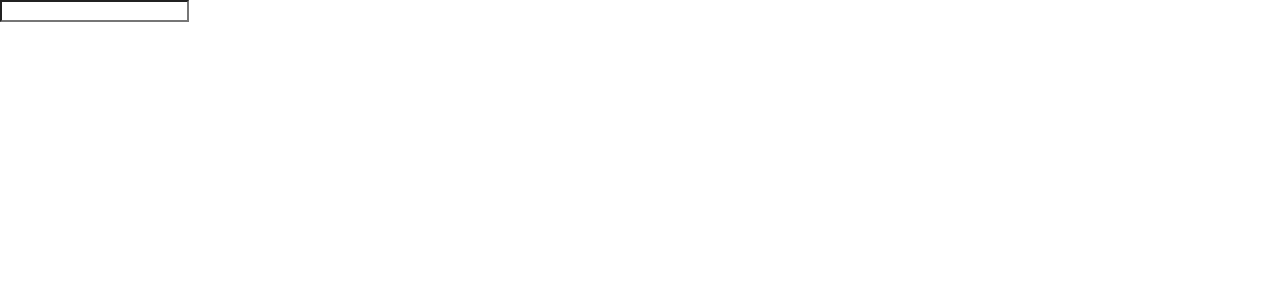
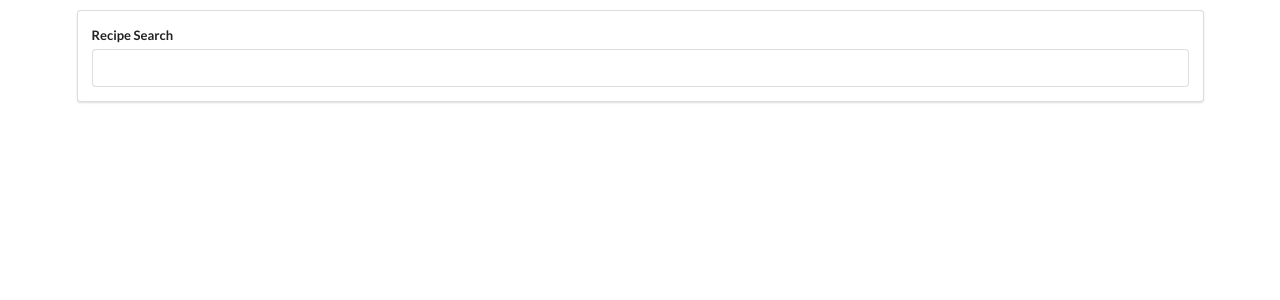
Before and after one commit to elizaplowden/react-recipes-grid, a React (Create React App) app: page / in a window 1280 px wide. Shown: the top 300 px of the page. Built offline with nearby package versions, Linux system fonts and the light colour scheme.

Commit message:
add basic styling

```diff
--- a/src/components/App.js
+++ b/src/components/App.js
@@ -2,9 +2,11 @@
 import SearchBar from './SearchBar'
 
 const App = () => {
-  return <div>
-    <SearchBar />
-  </div>;
+  return (
+    <div className="ui container" style={{ marginTop: '10px'}}>
+      <SearchBar />
+    </div>
+  );
 };
 
 export default App;
--- a/src/components/SearchBar.js
+++ b/src/components/SearchBar.js
@@ -3,9 +3,12 @@
 class SearchBar extends React.Component {
   render() {
     return (
-      <div>
-        <form>
-          <input type="text" />
+      <div className="ui segment">
+        <form className="ui form">
+          <div className="field">
+            <label>Recipe Search</label>
+            <input type="text" />
+          </div>
         </form>
       </div>
     );
```
